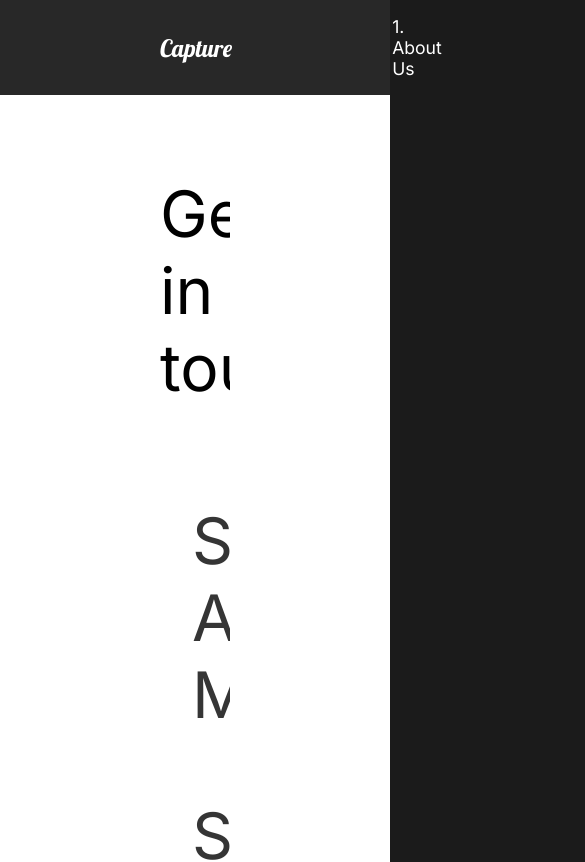
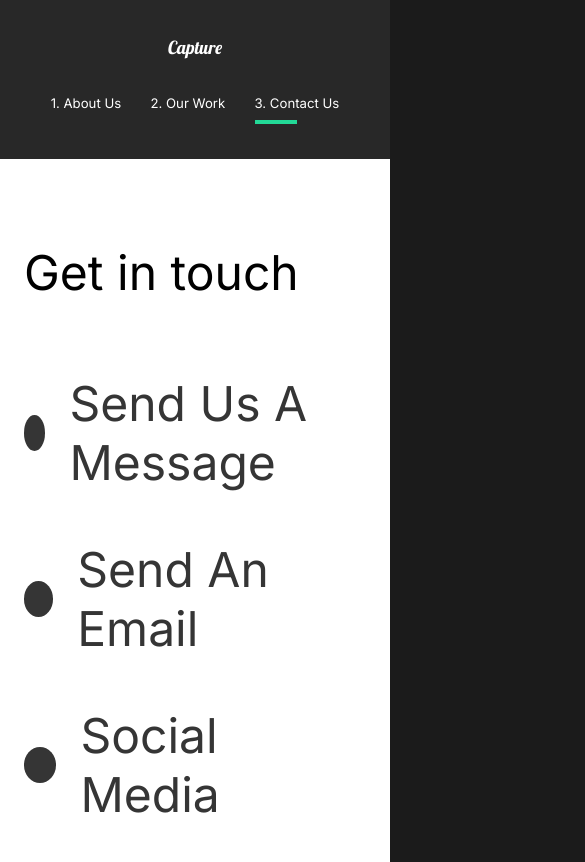
Before and after one commit to RobzLegz/Capture-portfolio-website, a React (Create React App) app: page /contact in a window 390 px wide. Shown: the top 862 px of the page, 585 px wide, since content can reach past the window. Built offline with nearby package versions, Linux system fonts and the light colour scheme.

Commit message:
finished responsive website

```diff
--- a/src/components/GlobalStyle.js
+++ b/src/components/GlobalStyle.js
@@ -51,6 +51,11 @@
     a{
         font-size: 1.1rem;
     }
+    html{
+        @media(max-width:1700px){
+            font-size:75%;
+        }
+    }
 `;
 
 export default GlobalStyle;
--- a/src/components/Nav.js
+++ b/src/components/Nav.js
@@ -1,8 +1,13 @@
 import React from 'react';
 import styled from "styled-components";
 import {Link} from "react-router-dom";
+import {motion} from "framer-motion";
+import { useLocation } from "react-router-dom";
 
 function Nav() {
+
+    const {pathname} = useLocation();
+
     return (
 
         <StyledNav>
@@ -10,12 +15,15 @@
             <ul>
                 <li>
                     <Link to="/">1. About Us</Link>
+                    <Line transition={{duration:0.75}} initial={{width:"0%"}} animate={{width: pathname ==="/" ? "50%" : "0%" }} />
                 </li>
                 <li>
                     <Link to="/work">2. Our Work</Link>
+                    <Line transition={{duration:0.75}} initial={{width:"0%"}} animate={{width: pathname ==="/work" ? "50%" : "0%" }} />
                 </li>
                 <li>
                     <Link to="/contact">3. Contact Us</Link>
+                    <Line transition={{duration:0.75}} initial={{width:"0%"}} animate={{width: pathname ==="/contact" ? "50%" : "0%" }} />
                 </li>
             </ul>
         </StyledNav>
@@ -50,6 +58,22 @@
         padding-left:10rem;
         position:relative;
     }
+    @media(max-width:1300px){
+        flex-direction: column;
+        padding:2rem 1rem;
+        #logo{
+            display:inline-block;
+            margin:1rem;
+        }
+        ul{
+            padding:2rem;
+            justify-content: space-around;
+            width:100%;
+            li{
+                padding:0;
+            }
+        }
+    }
     #logo{
         font-size:1.5rem;
         font-size:1.5rem;
@@ -58,4 +82,16 @@
     }
 `;
 
+const Line = styled(motion.div)`
+    height:0.3rem;
+    background:#23d997;
+    width:0%;
+    position:absolute;
+    bottom:-80%;
+    left:60%;
+    @media(max-width: 1300px){
+        left:0%;
+    }
+`;
+
 export default Nav;
--- /dev/null
+++ b/src/components/ScrollTop.js
@@ -0,0 +1,21 @@
+import React, {useEffect} from 'react';
+import { useLocation } from "react-router-dom";
+
+function ScrollTop() {
+
+    const {pathName} = useLocation();
+
+    useEffect(() => {
+        window.scroll({
+            top:0,
+            left:0
+        });
+    }, [pathName]);
+
+
+    return (
+        null
+    );
+};
+
+export default ScrollTop;
--- a/src/components/ServicesSection.js
+++ b/src/components/ServicesSection.js
@@ -70,6 +70,9 @@
 const Cards = styled.div`
     display:flex;
     flex-wrap:wrap;
+    @media(max-width:1300px){
+       justify-content:center;
+    }
 `;
 
 const Card = styled.div`
--- a/src/components/useScroll.js
+++ b/src/components/useScroll.js
@@ -3,7 +3,7 @@
 
 export const useScroll = () => {
     const contrls = useAnimation();
-    const [element, view] = useInView({threshold:0.5});
+    const [element, view] = useInView({threshold:0.3});
 
     if(view){
         contrls.start("show");
--- a/src/pages/AboutUs.js
+++ b/src/pages/AboutUs.js
@@ -4,6 +4,7 @@
 import FaqSection from "../components/FaqSection";
 import {motion} from "framer-motion";
 import {pageAnimation} from "../animation";
+import ScrollTop from "../components/ScrollTop";
 
 function AboutUs() {
     return (
@@ -11,6 +12,7 @@
             <AboutSection />
             <ServicesSection />
             <FaqSection />
+            <ScrollTop />
         </motion.div>
     );
 }
--- a/src/pages/ContactUs.js
+++ b/src/pages/ContactUs.js
@@ -39,11 +39,18 @@
     padding:5rem 10rem;
     color:#353535;
     min-height:90vh;
+    @media(max-width:1300px){
+        padding:2rem;
+        font-size:1rem;
+    }
 `;
 
 const Title = styled(motion.div)`
     margin-bottom:4rem;
     color:#000;
+    @media(max-width:1300px){
+        margin-top:5rem;
+    }
 `;
 
 const Hide = styled.div`
--- a/src/pages/MovieDetail.js
+++ b/src/pages/MovieDetail.js
@@ -71,6 +71,10 @@
     margin:5rem 10rem;
     align-items:center;
     justify-content:space-around;
+    @media(max-width:1300px){
+        display:block;
+        margin:2rem 2rem;
+    }
 `;
 
 const AwardStyle = styled.div`
--- a/src/pages/OurWork.js
+++ b/src/pages/OurWork.js
@@ -6,6 +6,7 @@
 import {Link} from "react-router-dom";
 import {motion} from "framer-motion";
 import {pageAnimation, fade, photoAnim, lineAnim, slider, sliderContainer} from "../animation";
+import ScrollTop from "../components/ScrollTop";
 
 function OurWork() {
     return (
@@ -39,6 +40,7 @@
                     <img src={goodtimes} alt="goodtimes"/>
                 </Link>
             </Movie>
+            <ScrollTop />
         </Work>
     );
 };
@@ -49,6 +51,9 @@
     padding:5rem 10rem;
     h2{
         padding: 1rem 0rem;
+    }
+    @media(max-width:1300px){
+        padding:2rem 2rem;
     }
 `;
 
--- a/src/styles.js
+++ b/src/styles.js
@@ -9,6 +9,11 @@
     justify-content: space-between;
     padding: 5rem 10rem;
     color: #fff;
+    @media(max-width:1300px){
+        display:block;
+        padding: 2rem 2rem;
+        text-align:center;
+    }
 `;
 export const Description = styled.div`
     flex: 1;
@@ -17,6 +22,12 @@
         font-weight: lighter;
     }
     z-index:2;
+    @media(max-width:1300px){
+       padding:0;
+       button{
+           margin: 2rem 0rem 5rem 0rem;
+       }
+    }
 `;
 export const Image = styled.div`
     flex:1;
```
Also changed, not shown: 1 other file (tests, documents, lock files or other folders).
